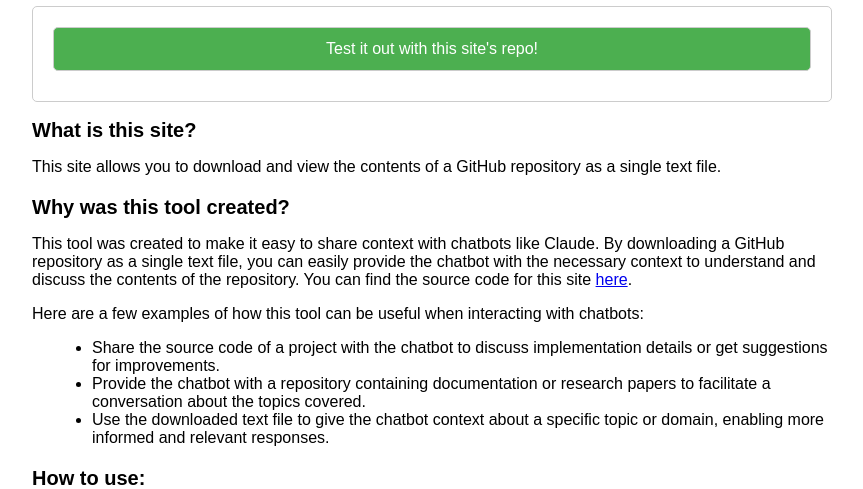
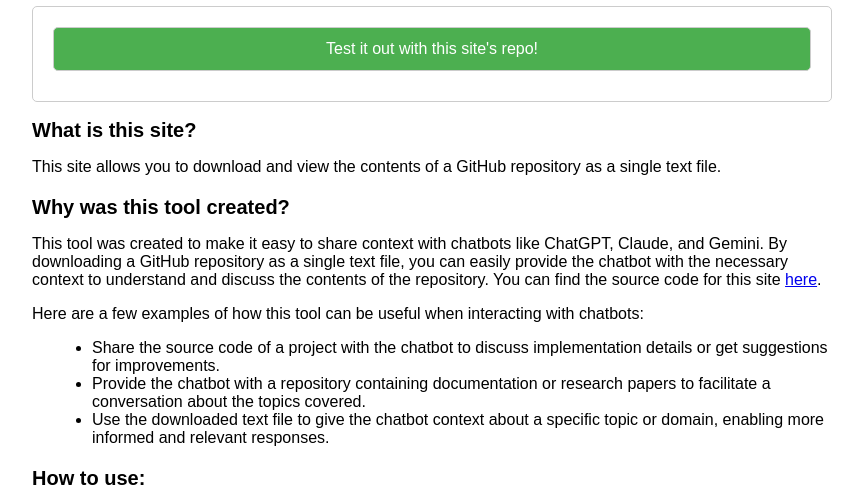
Before and after one commit to dmwyatt/gh_repo_download, a Django app: page / in a window 1280 px wide. Shown: the part 268-757 px from the top of the page, without its empty margins (208-1071 px from the left). Run offline with Django 5.2, Linux system fonts and the light colour scheme.

Commit message:
Update list of chatbots in downloader.html

```diff
--- a/templates/downloader.html
+++ b/templates/downloader.html
@@ -148,7 +148,8 @@
 
   <div class="section">
     <h2>Why was this tool created?</h2>
-    <p>This tool was created to make it easy to share context with chatbots like Claude.
+    <p>This tool was created to make it easy to share context with chatbots like ChatGPT,
+       Claude, and Gemini.
        By downloading a GitHub repository as a single text file, you can easily provide
        the chatbot with the necessary context to understand and discuss the contents of
        the repository. You can find the source code for this site
```
